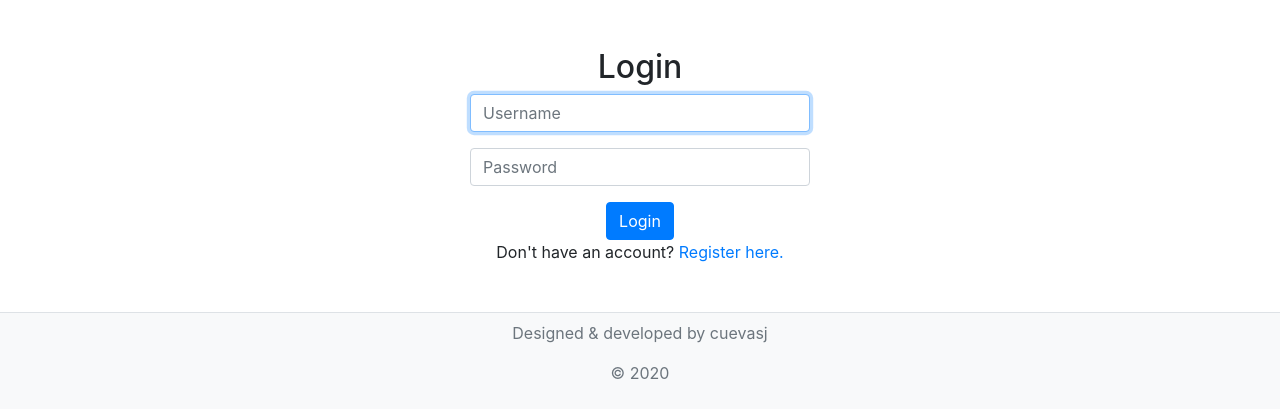
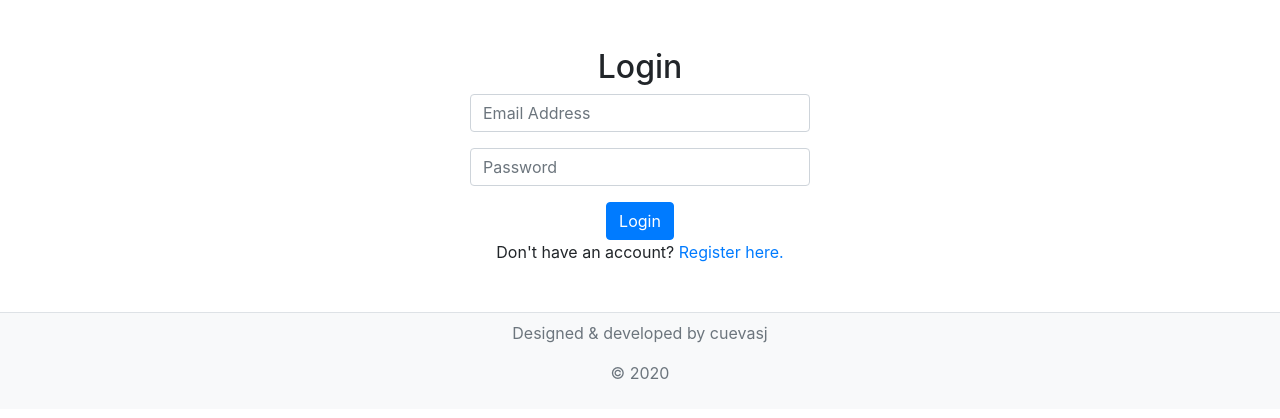
Before and after one commit to jmcuevas/quickstartguides-dev, a Django app: page /users/ in a window 1280 px wide. Shown: the part 64-482 px from the top of the page. Run offline with Django 3.2, Linux system fonts and the light colour scheme; parts of the project's set-up code (start-up, migrations or seed data) failed here and were passed over; some libraries are stand-ins or nearby versions.

Commit message:
Update loging.html to handle login with email not username

```diff
--- a/users/templates/users/login.html
+++ b/users/templates/users/login.html
@@ -12,7 +12,7 @@
         <form action="{% url 'login' %}" method="post">
             {% csrf_token %}
             <div class="form-group">
-                <input autofocus class="form-control" type="text" name="username" placeholder="Username">
+                <input class="form-control" type="email" name="email" placeholder="Email Address">
             </div>
             <div class="form-group">
                 <input class="form-control" type="password" name="password" placeholder="Password">
```
